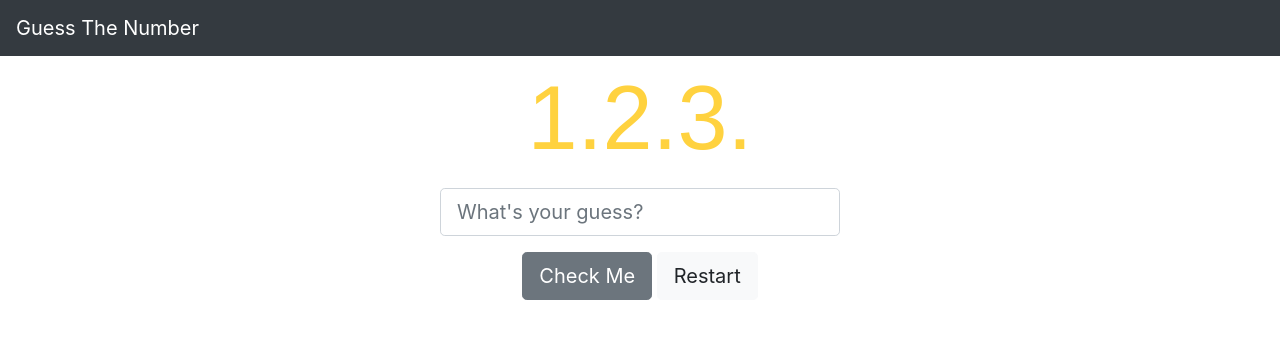
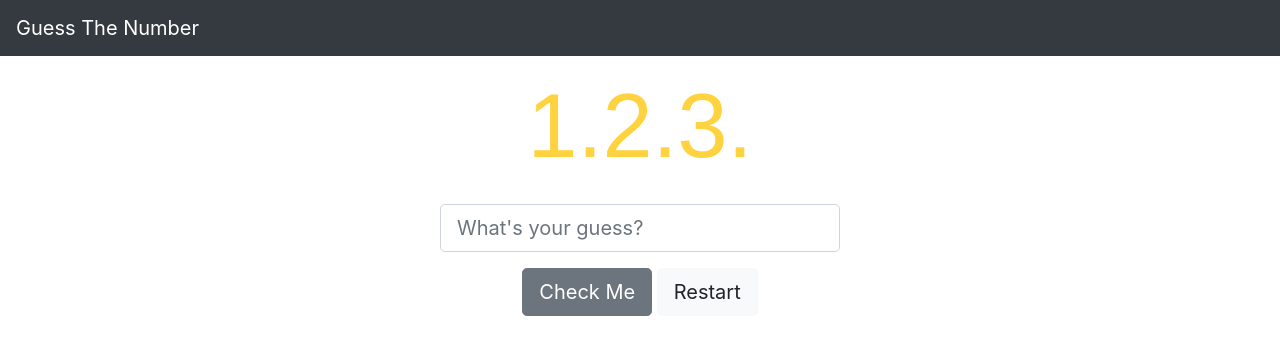
Before and after one commit to kkunalforlife/number-checker, a plain HTML site: page index.html in a window 1280 px wide. Drawn offline with nearby package versions, Linux system fonts and the light colour scheme.

Commit message:
new change

```diff
--- a/index.html
+++ b/index.html
@@ -12,7 +12,7 @@
         <a class="navbar-brand" href="#">Guess The Number</a>
     </nav>
     <main>
-        <h1 class="banner p-2">1.2.3.</h1>
+        <h1 class="banner p-3">1.2.3.</h1>
         <div class="form-group ">
             <input id="number-guess" class="form-control form-control-lg" type="number" placeholder="What's your guess?">
         </div>
```
